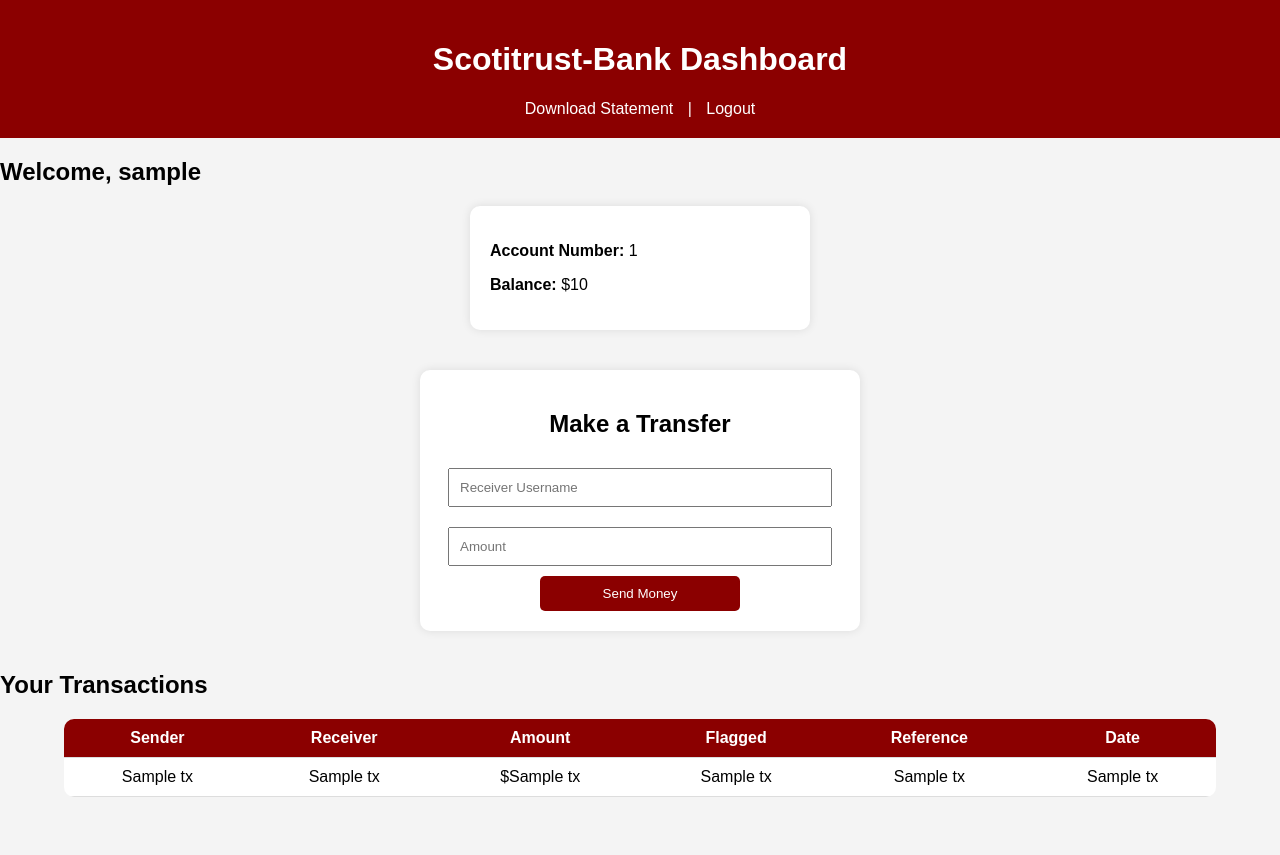
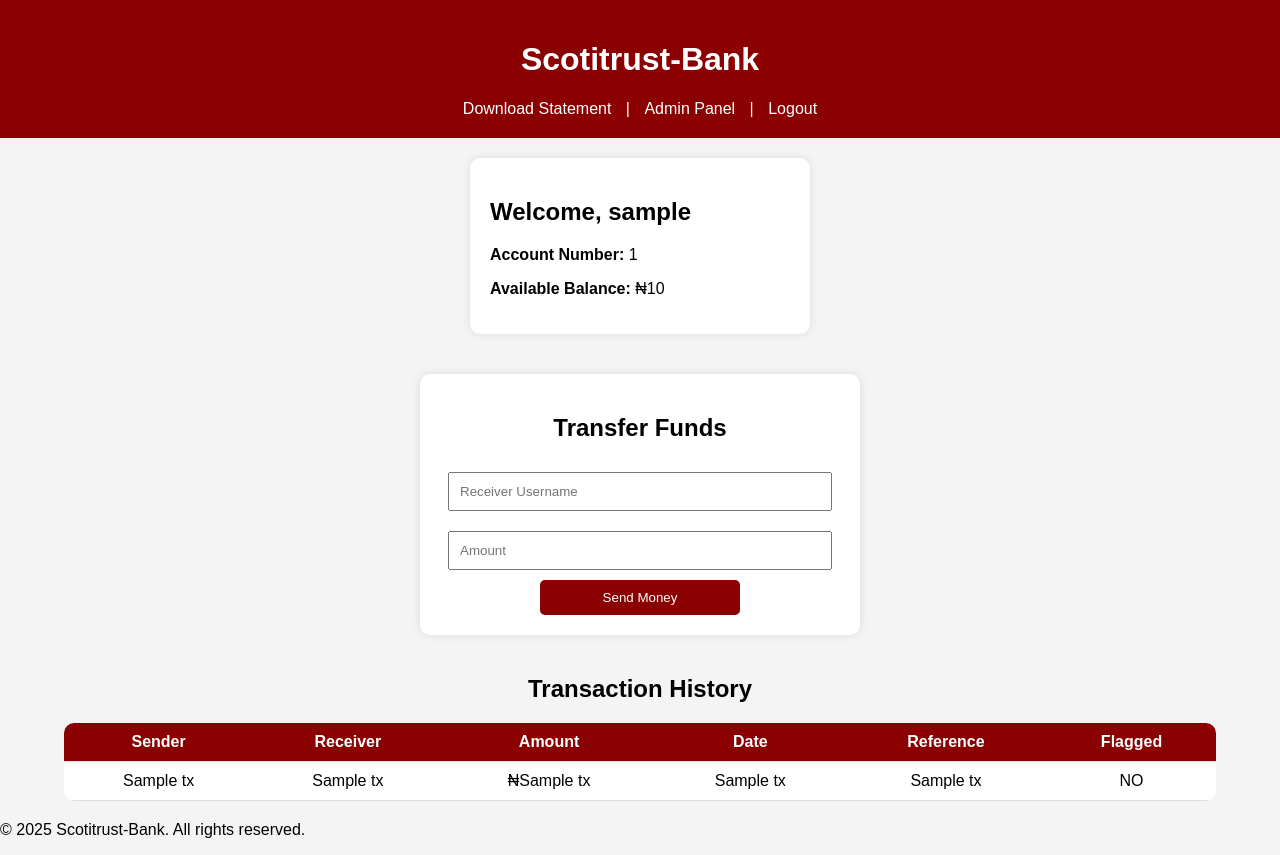
Before and after one commit to alvinmoore703-ui/BankApp, a Flask app: template templates/dashboard.html in a window 1280 px wide. Before the commit the page ends 797 px from the top, so only its background shows below. Run offline with Flask 3, Linux system fonts and the light colour scheme; the visitor is signed in with stand-in values (Sample User, id 1); tables that the repository leaves empty hold one stand-in row (values such as "Sample post"); the template is opened without the code that fills it: most values are stand-ins (such as "Sample title", 1, 10 or a date in 2020).

Commit message:
Update dashboard.html

```diff
--- a/templates/dashboard.html
+++ b/templates/dashboard.html
@@ -3,45 +3,50 @@
 <head>
     <meta charset="UTF-8">
     <title>Dashboard - Scotitrust-Bank</title>
-    <link rel="stylesheet" href="/static/style.css">
+    <link rel="stylesheet" href="{{ url_for('static', filename='style.css') }}">
 </head>
 <body>
+
 <header>
-        <h1>Scotitrust-Bank Dashboard</h1>
+    <h1>Scotitrust-Bank</h1>
     <nav>
         <a href="/statement">Download Statement</a> |
+        {% if session.get("admin") %}
+            <a href="/admin">Admin Panel</a> |
+        {% endif %}
         <a href="/logout">Logout</a>
     </nav>
 </header>
 
-    <section class="account-info">
-        <h2>Welcome, {{ session.user }}</h2>
-        <div class="card">
+<!-- Account Summary -->
+<section class="card">
+    <h2>Welcome, {{ session["user"] }}</h2>
     <p><strong>Account Number:</strong> {{ account_number }}</p>
-            <p><strong>Balance:</strong> ${{ balance }}</p>
-        </div>
+    <p><strong>Available Balance:</strong> ₦{{ balance }}</p>
 </section>
 
+<!-- Transfer Form -->
 <section class="transfer">
-        <h2>Make a Transfer</h2>
+    <h2>Transfer Funds</h2>
     <form action="/transfer" method="POST">
         <input type="text" name="to" placeholder="Receiver Username" required>
-            <input type="number" name="amount" placeholder="Amount" step="0.01" required>
+        <input type="number" name="amount" placeholder="Amount" required>
         <button type="submit">Send Money</button>
     </form>
 </section>
 
-    <section class="transactions">
-        <h2>Your Transactions</h2>
+<!-- Transactions Table -->
+<section>
+    <h2 style="text-align:center;">Transaction History</h2>
     <table>
         <thead>
             <tr>
                 <th>Sender</th>
                 <th>Receiver</th>
                 <th>Amount</th>
+                <th>Date</th>
+                <th>Reference</th>
                 <th>Flagged</th>
-                    <th>Reference</th>
-                    <th>Date</th>
             </tr>
         </thead>
         <tbody>
@@ -49,15 +54,22 @@
             <tr>
                 <td>{{ t[1] }}</td>
                 <td>{{ t[2] }}</td>
-                    <td>${{ t[3] }}</td>
-                    <td>{{ t[4] }}</td>
+                <td>₦{{ t[3] }}</td>
+                <td>{{ t[5] }}</td>
                 <td>{{ t[6] }}</td>
-                    <td>{{ t[5] }}</td>
+                <td>{{ "YES" if t[4] == 1 else "NO" }}</td>
             </tr>
             {% endfor %}
         </tbody>
     </table>
 </section>
+
+<footer>
+    <p>© 2025 Scotitrust-Bank. All rights reserved.</p>
+</footer>
+
+<!-- JavaScript -->
 <script src="{{ url_for('static', filename='script.js') }}"></script>
+
 </body>
 </html>
```
Lines whose indentation alone changed are shown as unchanged.
